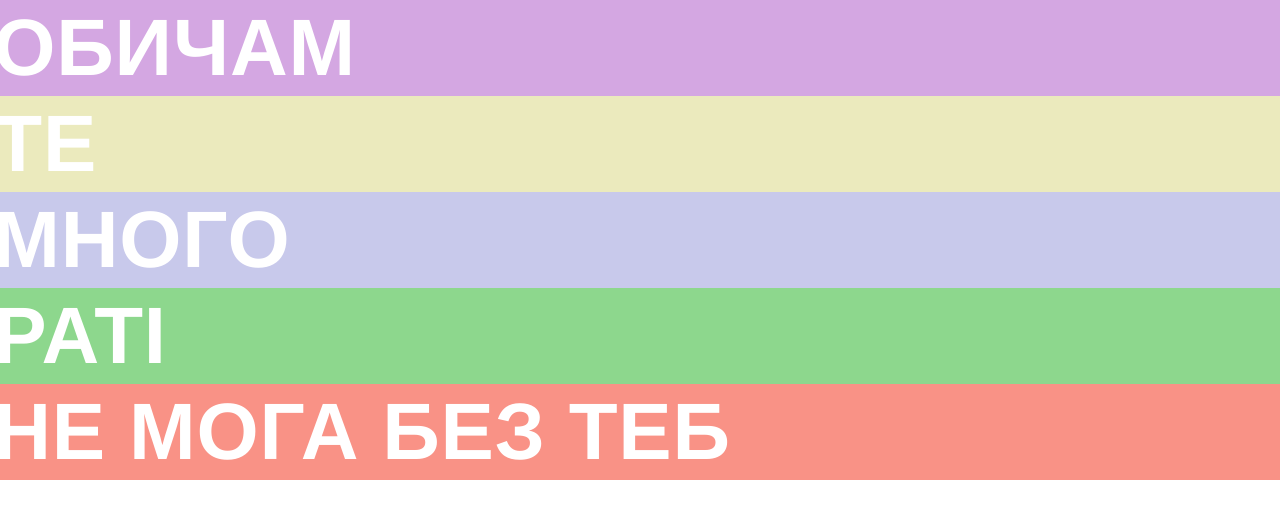
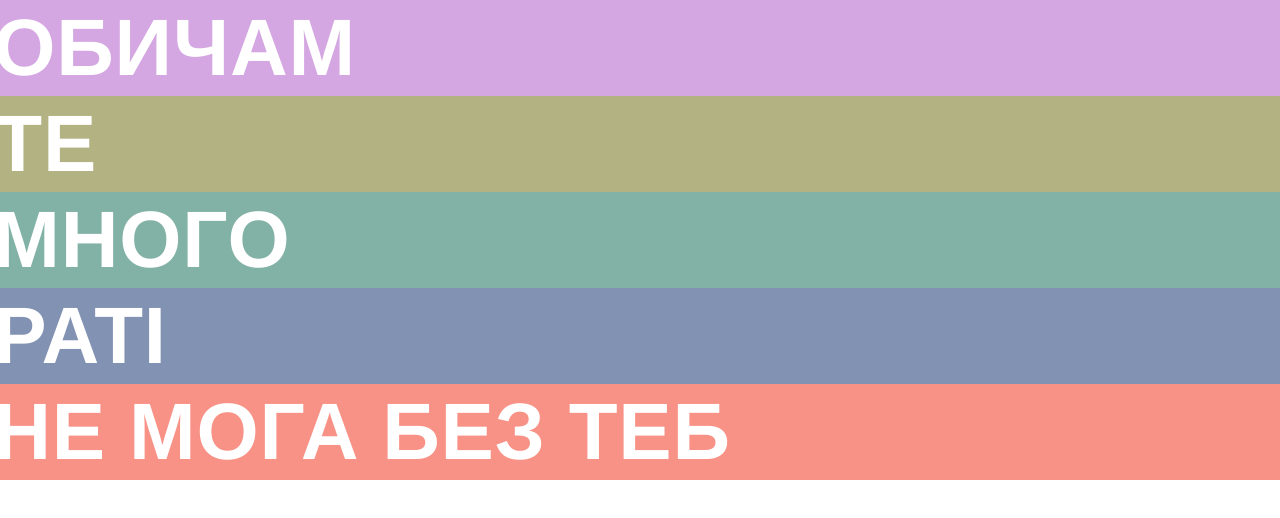
Before and after one commit to miss-jasmina/miss-jasmina.github.com, a plain HTML site: page index.html in a window 1280 px wide. Drawn offline with Linux system fonts and the light colour scheme.

Commit message:
love you

```diff
--- a/index.html
+++ b/index.html
@@ -28,13 +28,13 @@
     background: #D4A7E2;
   }
   .two {
-    background: #EBEABD;
+    background: #B2B282;
   }
   .three {
-    background: #C8C9EB;
+    background: #82B2A6;
   }
   .four {
-    background: #8DD78D;
+    background: #8292B2;
   }
   .five {
     background: #F99286;
```
